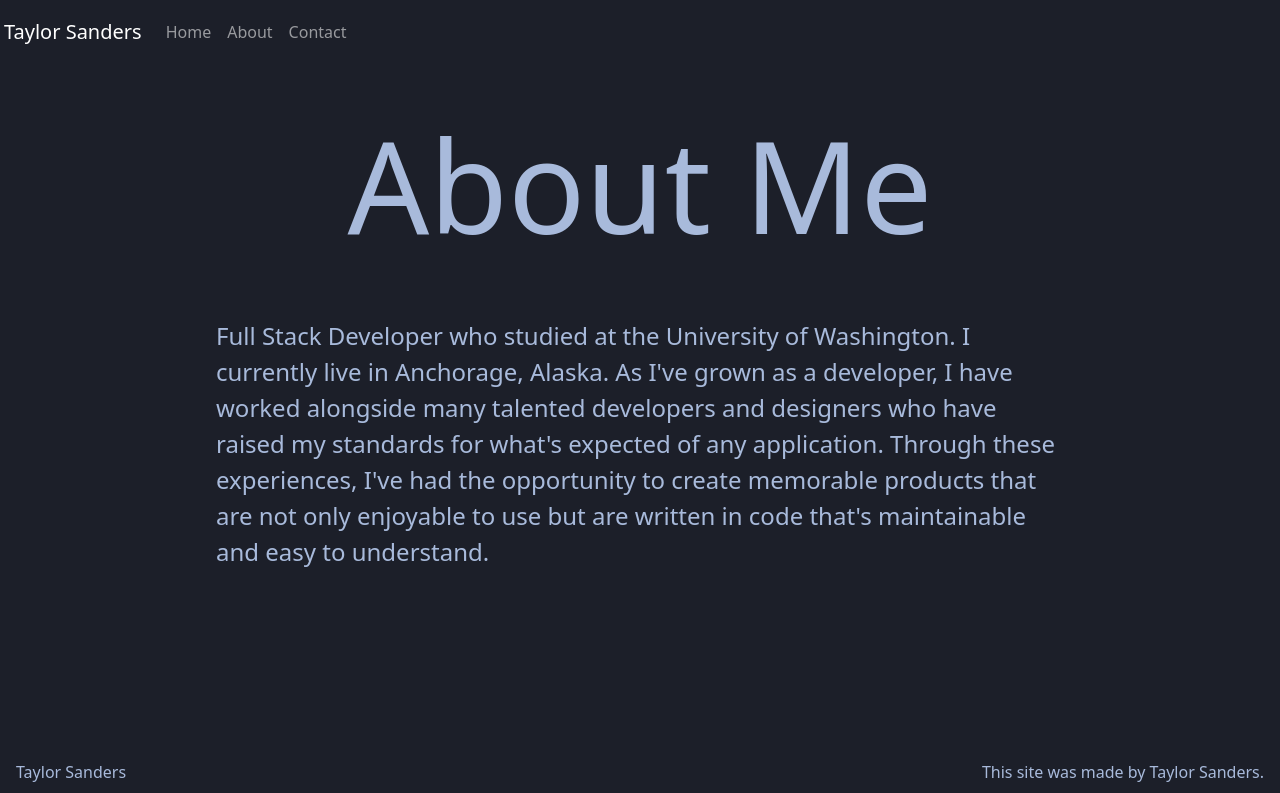
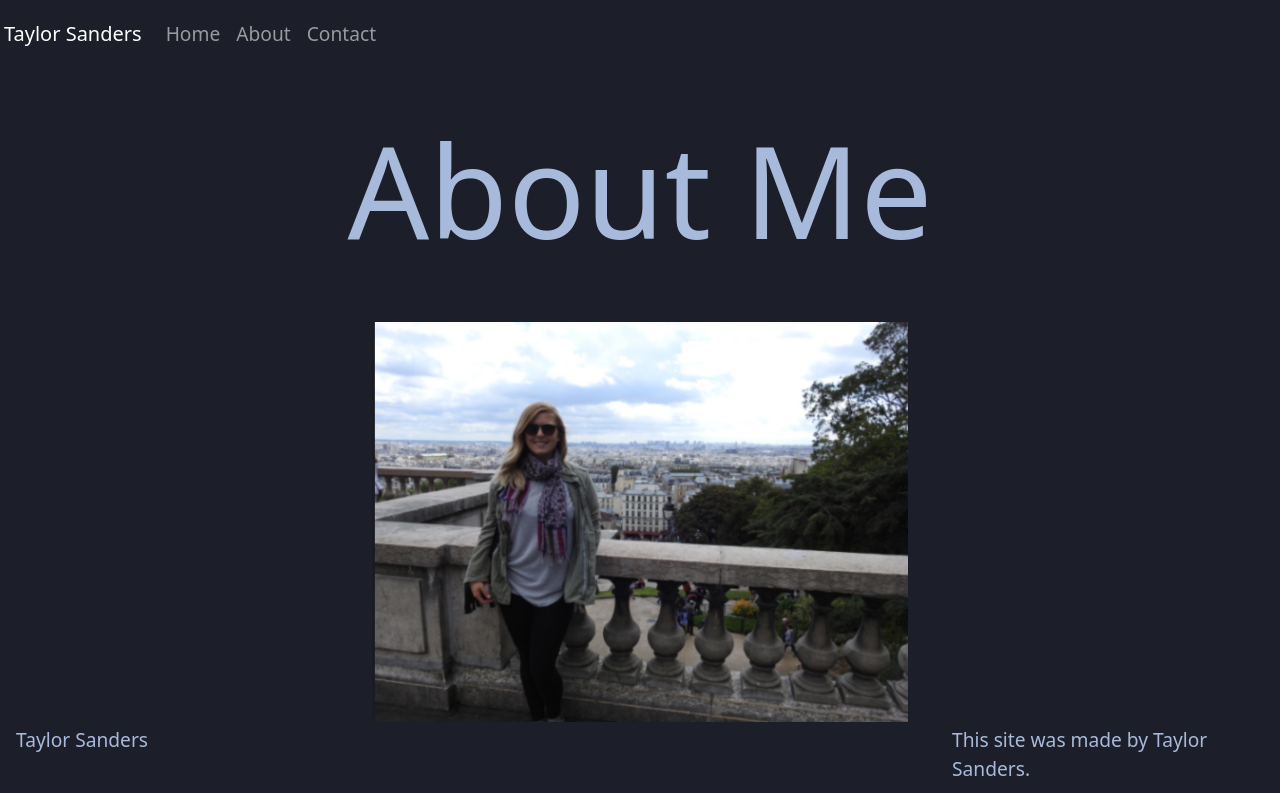
Before and after one commit to justpeachy8688/another-portfolio, a React (Create React App) app in the folder client/: page /about in a window 1280 px wide. Shown: the top 793 px of the page. Built offline with nearby package versions, Linux system fonts and the light colour scheme; the HTML template or start-up script is replaced by a standard one.

Commit message:
about page font size + centering img

```diff
--- a/client/src/App.css
+++ b/client/src/App.css
@@ -46,6 +46,7 @@
   left: 0;
   bottom: 0;
   width: 100%;
+  font-size: larger;
 }
 
 .hello {
@@ -54,6 +55,13 @@
 }
 
 .about-image {
-  height: 900;
-  width: 900;
+  height: 50vh;
+  object-fit: cover;
+  display: flex;
+  margin-bottom: 4rem;
+  justify-content: center;
 }
+
+.nav-link {
+  font-size: larger;
+}
--- a/client/src/pages/AboutPage.js
+++ b/client/src/pages/AboutPage.js
@@ -2,6 +2,7 @@ import React from 'react'
 import Hero from "../components/Hero";
 import Content from "../components/Content";
 import Row from "react-bootstrap/Row";
+import Col from "react-bootstrap/Col";
 
 import about from "../assets/images/paris.png";
 
@@ -12,20 +13,23 @@ function AboutPage(props) {
         <div>
             <Hero title={props.title} />
             <Content>
-                <Row className="">
-                    {/* <img className="about-image" src={about} alt="paris" /> */}
+                <Row className="m-auto">
+                    <div className="container justify-content-center">
+                        <img className="mx-auto about-image" src={about} alt="paris" />
+                    </div>
                 </Row>
-                <Row>
+                    <Row className="about-text">
                         Full Stack Developer who studied at the University of Washington. I currently live in Anchorage, Alaska.
                         As I've grown as a developer, I have worked alongside many talented developers and designers who have
                         raised my standards for what's expected of any application.
                         Through these experiences, I've had the opportunity to create memorable products that are not only
                         enjoyable to use but
                         are written in code that's maintainable and easy to understand.
+
                 </Row>
-            </Content>
+            </Content >
 
-        </div>
+        </div >
     )
 }
 
```
Lines whose indentation alone changed are shown as unchanged.
